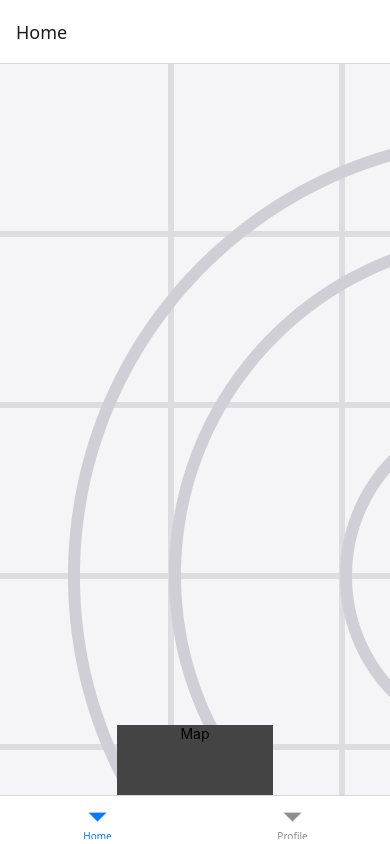
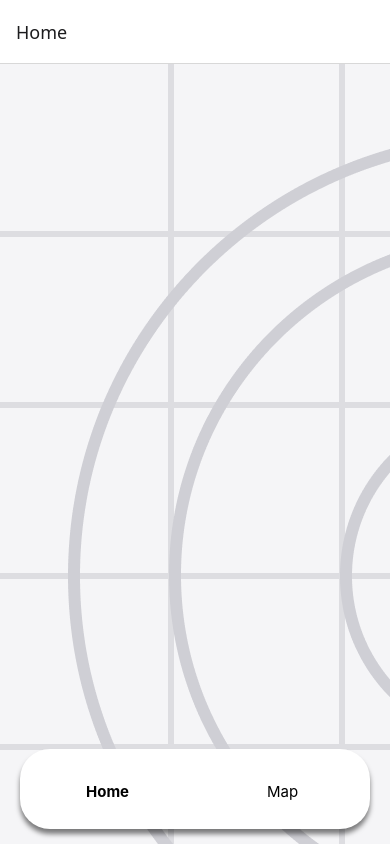
Before and after one commit to konrad-svahn/Finngo, a React Native app in the folder user/: screen /Home in a window 390 px wide. Built offline with nearby package versions, Linux system fonts and the light colour scheme.

Commit message:
navigation

```diff
--- a/user/app/components/navBar.js
+++ b/user/app/components/navBar.js
@@ -1,4 +1,5 @@
 import { createBottomTabNavigator } from '@react-navigation/bottom-tabs';
+import { Text, StyleSheet} from 'react-native';
 import MapScreen from '../screens/MapScreen';
 import StartScreen from '../screens/StartScreen';
 
@@ -6,11 +7,54 @@ const Tab = createBottomTabNavigator();
 
 function NavBar() {
   return (
-    <Tab.Navigator>
+    <Tab.Navigator screenOptions={(route) => ({
+        tabBarIcon: ({color, size, focused}) => {
+          let iconName;
+          switch (route.name) {
+              case "Home":
+                iconName = focused ? "home" : "home-outline";
+                break;
+              case "Map":
+                iconName = focused ? "home" : "home-outline";
+                break;
+          }
+        },
+        tabBarLabel: ({children, color, focused}) => (
+          <Text style={{fontSize: 15, fontWeight: focused ? "bold" : "normal", color}}>
+            {children}
+          </Text>
+        ),
+        tabBarStyle: styles.tabBarStyle,
+        tabBarItemStyle: styles.tabBarItemStyle,
+        tabBarActiveTintColor: "#000000",
+        tabBarInactiveTintColor: "000000"
+    })}>
       <Tab.Screen name="Home" component={StartScreen} />
-      <Tab.Screen name="Profile" component={MapScreen} />
+      <Tab.Screen name="Map" component={MapScreen} />
     </Tab.Navigator>
   );
 }
 
+const styles = StyleSheet.create({
+  tabBarStyle: {
+    height: 80,
+    backgroundColor: "#ffffff",
+    position: "absolute",
+    bottom: 15,
+    left: 20,
+    right: 20,
+    borderRadius: 30,
+    borderTopWidth: 0,
+    shadowColor: "#000000",
+    shadowOffset: {width: 0, height: 5},
+    shadowOpacity: 0.5,
+    shadowRadius: 5
+  },
+  tabBarItemStyle: {
+    paddingVertical: 0,
+    margin: 0,
+    borderRadius: 40
+  }
+})
+
 export default NavBar;
--- a/user/app/screens/StartScreen.js
+++ b/user/app/screens/StartScreen.js
@@ -4,9 +4,7 @@ import {ImageBackground, StyleSheet, Text, View} from "react-native"
 function StartScreen(props){
     return (
         <ImageBackground source={require("../assets/icon.png")} style={styles.background}>
-           <View style={styles.toMapButon}>
-            <Text>Map</Text>
-           </View>
+
         </ImageBackground>
     );
 }
```
